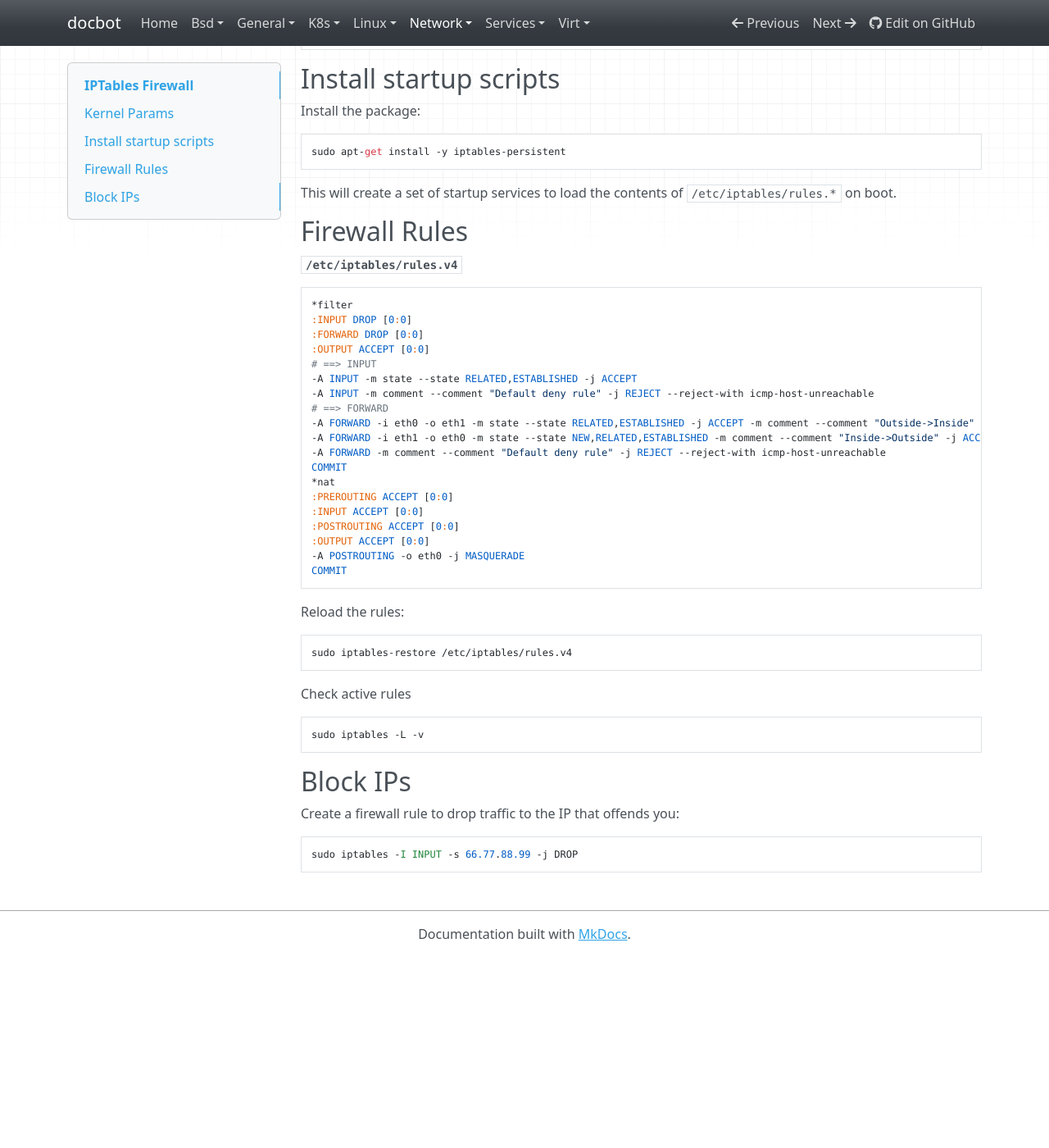
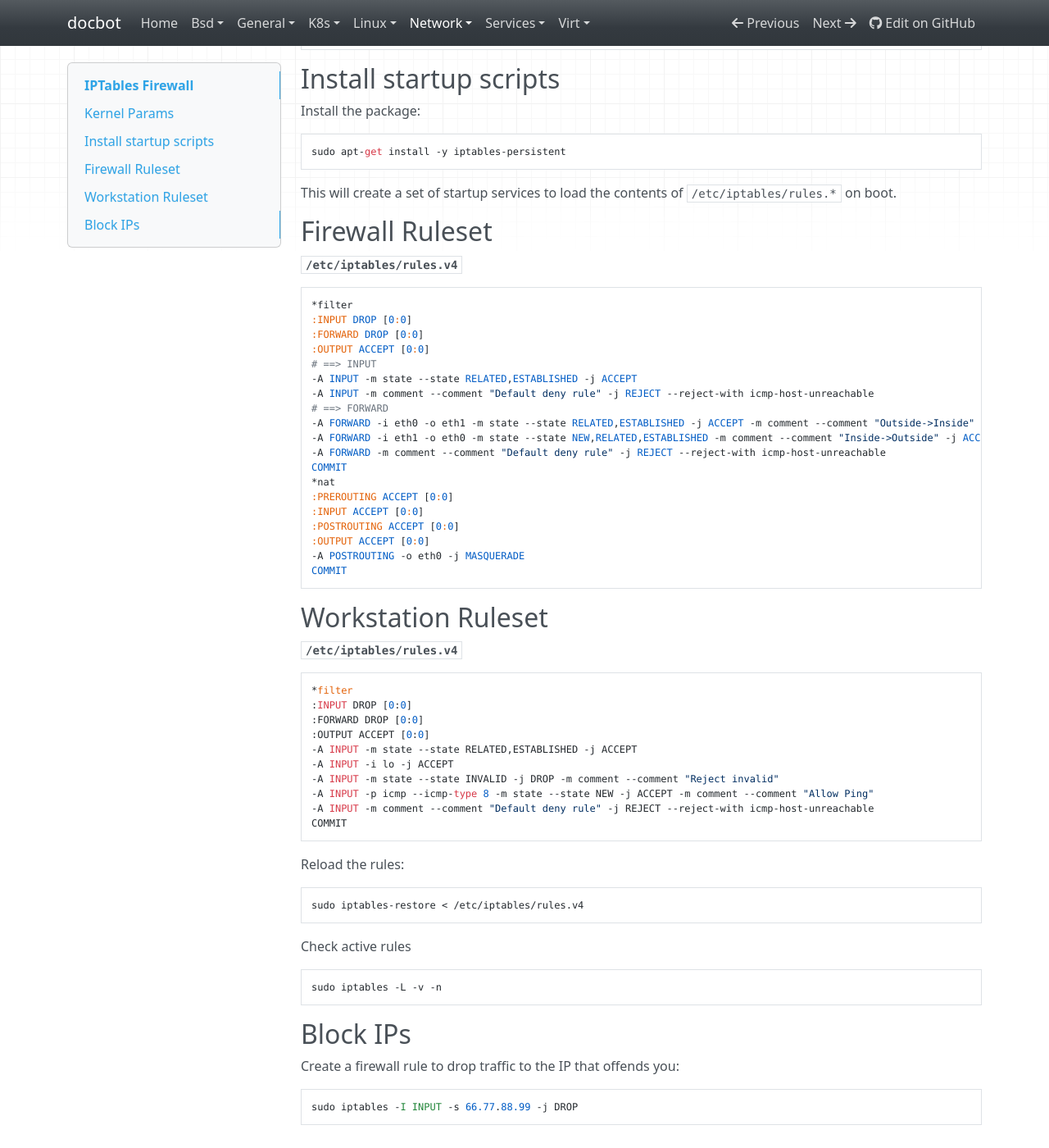
Before and after one commit to noahbailey/docbot, an MkDocs documentation site: the page built from docs/network/iptables.md, in a window 1280 px wide and 1400 px high, scrolled down 304 px. Shown: the whole window at 82% size. Built offline with MkDocs 1.6.1, drawn with Linux system fonts in a browser that asks for light colours; nearby versions of some CDN libraries; before the commit the page ends 1471 px from its top, so only the background shows below that.

Commit message:
Backports, dhcpd, iptables etc

````diff
--- a/docs/network/iptables.md
+++ b/docs/network/iptables.md
@@ -18,7 +18,7 @@ Install the package:
 
 This will create a set of startup services to load the contents of `/etc/iptables/rules.*` on boot.
 
-## Firewall Rules
+## Firewall Ruleset
 
 **`/etc/iptables/rules.v4`**
 
@@ -44,13 +44,30 @@ COMMIT
 COMMIT
 ```
 
+## Workstation Ruleset
+
+**`/etc/iptables/rules.v4`**
+
+```
+*filter
+:INPUT DROP [0:0]
+:FORWARD DROP [0:0]
+:OUTPUT ACCEPT [0:0]
+-A INPUT -m state --state RELATED,ESTABLISHED -j ACCEPT
+-A INPUT -i lo -j ACCEPT
+-A INPUT -m state --state INVALID -j DROP -m comment --comment "Reject invalid"
+-A INPUT -p icmp --icmp-type 8 -m state --state NEW -j ACCEPT -m comment --comment "Allow Ping"
+-A INPUT -m comment --comment "Default deny rule" -j REJECT --reject-with icmp-host-unreachable
+COMMIT
+```
+
 Reload the rules:
 
-    sudo iptables-restore /etc/iptables/rules.v4
+    sudo iptables-restore < /etc/iptables/rules.v4
 
 Check active rules
 
-    sudo iptables -L -v
+    sudo iptables -L -v -n
 
 ## Block IPs
 
````
Also changed, not shown: docs/linux/backports.md (added, +28 -0 lines), docs/linux/bashrc.md (+2 -0 lines), docs/network/dhcpd.md (+1 -0 lines).
